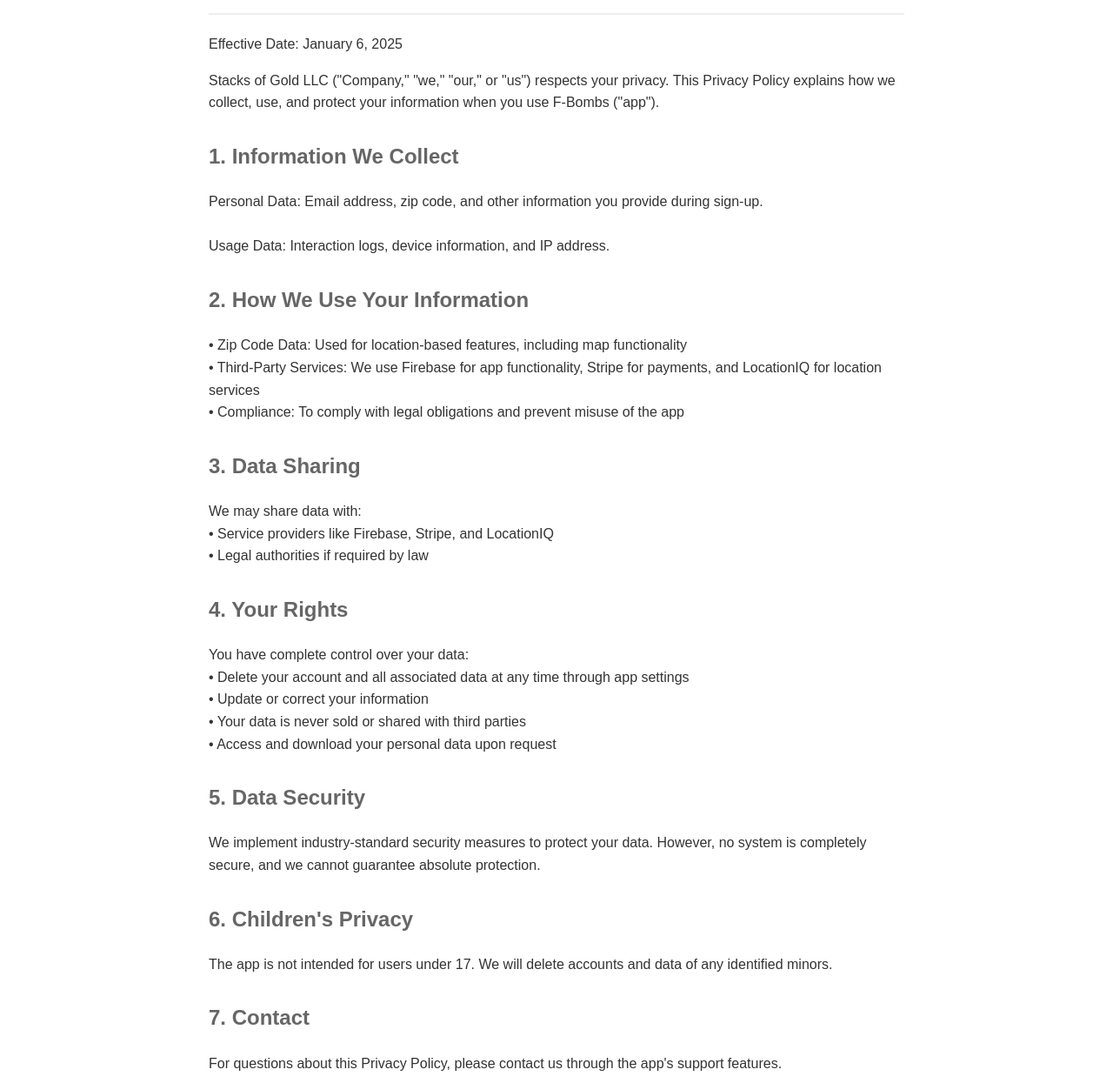
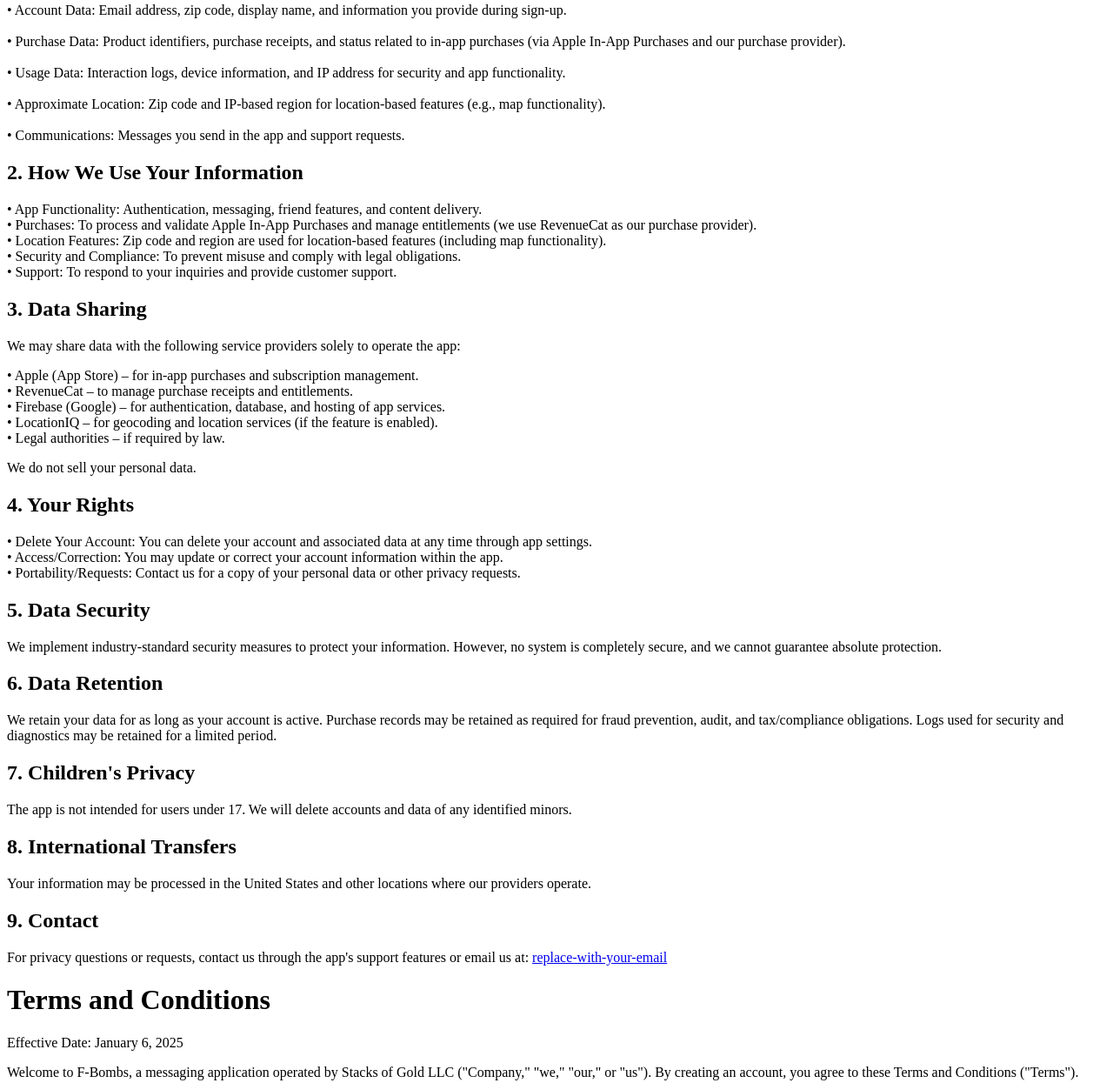
Before and after one commit to f-bombs/legal, a plain HTML site: page index.html in a window 1280 px wide. Shown: the part 182-1427 px from the top of the page at 87% size. Drawn offline with Linux system fonts and the light colour scheme.

Commit message:
Update index.html

```diff
--- a/index.html
+++ b/index.html
@@ -1,36 +1,3 @@
-<!DOCTYPE html>
-<html>
-<head>
-    <title>F-Bombs Legal</title>
-    <style>
-        body {
-            font-family: Arial, sans-serif;
-            line-height: 1.6;
-            max-width: 800px;
-            margin: 0 auto;
-            padding: 20px;
-            color: #333;
-        }
-        .nav {
-            background: #f8f9fa;
-            padding: 15px;
-            margin: 20px 0;
-            border-radius: 5px;
-            text-align: center;
-        }
-        .content { margin: 40px 0; }
-        h1 { color: #333; border-bottom: 2px solid #eee; padding-bottom: 10px; }
-        h2 { color: #666; margin-top: 30px; }
-        a { color: #0066cc; text-decoration: none; }
-        a:hover { text-decoration: underline; }
-    </style>
-</head>
-<body>
-    <div class="nav">
-        <a href="#privacy">Privacy Policy</a> |
-        <a href="#terms">Terms & Conditions</a>
-    </div>
-
 <div id="privacy" class="content">
     <h1>Privacy Policy</h1>
     <p>Effective Date: January 6, 2025</p>
@@ -38,34 +5,59 @@
     <p>Stacks of Gold LLC ("Company," "we," "our," or "us") respects your privacy. This Privacy Policy explains how we collect, use, and protect your information when you use F-Bombs ("app").</p>
 
     <h2>1. Information We Collect</h2>
-        <p>Personal Data: Email address, zip code, and other information you provide during sign-up.<br><br>
-        Usage Data: Interaction logs, device information, and IP address.</p>
+    <p>
+        • Account Data: Email address, zip code, display name, and information you provide during sign-up.<br><br>
+        • Purchase Data: Product identifiers, purchase receipts, and status related to in-app purchases (via Apple In‑App Purchases and our purchase provider).<br><br>
+        • Usage Data: Interaction logs, device information, and IP address for security and app functionality.<br><br>
+        • Approximate Location: Zip code and IP‑based region for location-based features (e.g., map functionality).<br><br>
+        • Communications: Messages you send in the app and support requests.
+    </p>
 
     <h2>2. How We Use Your Information</h2>
-        <p>• Zip Code Data: Used for location-based features, including map functionality<br>
-        • Third-Party Services: We use Firebase for app functionality, Stripe for payments, and LocationIQ for location services<br>
-        • Compliance: To comply with legal obligations and prevent misuse of the app</p>
+    <p>
+        • App Functionality: Authentication, messaging, friend features, and content delivery.<br>
+        • Purchases: To process and validate Apple In‑App Purchases and manage entitlements (we use RevenueCat as our purchase provider).<br>
+        • Location Features: Zip code and region are used for location‑based features (including map functionality).<br>
+        • Security and Compliance: To prevent misuse and comply with legal obligations.<br>
+        • Support: To respond to your inquiries and provide customer support.
+    </p>
 
     <h2>3. Data Sharing</h2>
-        <p>We may share data with:<br>
-        • Service providers like Firebase, Stripe, and LocationIQ<br>
-        • Legal authorities if required by law</p>
+    <p>We may share data with the following service providers solely to operate the app:</p>
+    <p>
+        • Apple (App Store) – for in‑app purchases and subscription management.<br>
+        • RevenueCat – to manage purchase receipts and entitlements.<br>
+        • Firebase (Google) – for authentication, database, and hosting of app services.<br>
+        • LocationIQ – for geocoding and location services (if the feature is enabled).<br>
+        • Legal authorities – if required by law.
+    </p>
+    <p>We do not sell your personal data.</p>
 
     <h2>4. Your Rights</h2>
-        <p>You have complete control over your data:<br>
-        • Delete your account and all associated data at any time through app settings<br>
-        • Update or correct your information<br>
-        • Your data is never sold or shared with third parties<br>
-        • Access and download your personal data upon request</p>
+    <p>
+        • Delete Your Account: You can delete your account and associated data at any time through app settings.<br>
+        • Access/Correction: You may update or correct your account information within the app.<br>
+        • Portability/Requests: Contact us for a copy of your personal data or other privacy requests.
+    </p>
 
     <h2>5. Data Security</h2>
-        <p>We implement industry-standard security measures to protect your data. However, no system is completely secure, and we cannot guarantee absolute protection.</p>
+    <p>We implement industry‑standard security measures to protect your information. However, no system is completely secure, and we cannot guarantee absolute protection.</p>
 
-        <h2>6. Children's Privacy</h2>
+    <h2>6. Data Retention</h2>
+    <p>
+        We retain your data for as long as your account is active. Purchase records may be retained as required for fraud prevention, audit, and tax/compliance obligations. Logs used for security and diagnostics may be retained for a limited period.
+    </p>
+
+    <h2>7. Children's Privacy</h2>
     <p>The app is not intended for users under 17. We will delete accounts and data of any identified minors.</p>
 
-        <h2>7. Contact</h2>
-        <p>For questions about this Privacy Policy, please contact us through the app's support features.</p>
+    <h2>8. International Transfers</h2>
+    <p>Your information may be processed in the United States and other locations where our providers operate.</p>
+
+    <h2>9. Contact</h2>
+    <p>
+        For privacy questions or requests, contact us through the app's support features or email us at: <a href="mailto:replace-with-your-email">replace-with-your-email</a>
+    </p>
 </div>
 
 <div id="terms" class="content">
@@ -86,21 +78,33 @@
     <h2>3. Content</h2>
     <p>The app includes preset accounts for entertainment purposes only. Messages from these accounts are fictional and intended for entertainment.</p>
 
-        <h2>4. Purchases</h2>
-        <p>All sales within the app are final. No refunds will be provided under any circumstances.</p>
+    <h2>4. Purchases and Subscriptions</h2>
+    <p>
+        • Purchases in the app are processed via Apple In‑App Purchases. We use RevenueCat to manage purchase validation and entitlements.<br>
+        • If subscriptions are offered, they auto‑renew until canceled. You can manage or cancel subscriptions in your Apple ID settings (Settings &gt; [your name] &gt; Subscriptions).<br>
+        • Pricing may change. If you have a subscription, we or Apple will notify you as required.<br>
+        • Refunds are handled by Apple under their policies and applicable law.
+    </p>
 
-        <h2>5. Limitation of Liability</h2>
-        <p>The app is provided "as is." We are not liable for any damages arising from app use, including loss of data or revenue.</p>
+    <h2>5. License and Acceptable Use</h2>
+    <p>We grant you a personal, non‑transferable, revocable license to use the app. You agree not to reverse engineer, copy, or exploit the app beyond normal personal use.</p>
 
-        <h2>6. Dispute Resolution</h2>
+    <h2>6. Limitation of Liability</h2>
+    <p>The app is provided “as is.” To the fullest extent permitted by law, we are not liable for indirect, incidental, or consequential damages arising from app use, including loss of data or revenue.</p>
+
+    <h2>7. Dispute Resolution</h2>
     <p>Disputes will be resolved through binding arbitration in Texas under AAA rules.</p>
 
-        <h2>7. Governing Law</h2>
+    <h2>8. Governing Law</h2>
     <p>These Terms are governed by Texas law, without regard to conflict of law principles.</p>
 
-        <h2>8. Changes to Terms</h2>
+    <h2>9. Changes to Terms</h2>
     <p>We may update these Terms. Continued use constitutes acceptance of updates.</p>
+
+    <h2>10. Contact</h2>
+    <p>For questions about these Terms, contact us through the app's support features or email: <a href="mailto:hello@stacksof.gold">replace-with-your-email</a></p>
 </div>
+
 <div id="deletion" class="content">
     <h1>Account Deletion</h1>
     <p>To delete your F-Bombs account and associated data:</p>
@@ -125,5 +129,3 @@
 
     <p>Deletion is immediate and permanent. Data cannot be recovered once deleted.</p>
 </div>
-</body>
-</html>
```
Lines whose indentation alone changed are shown as unchanged.
